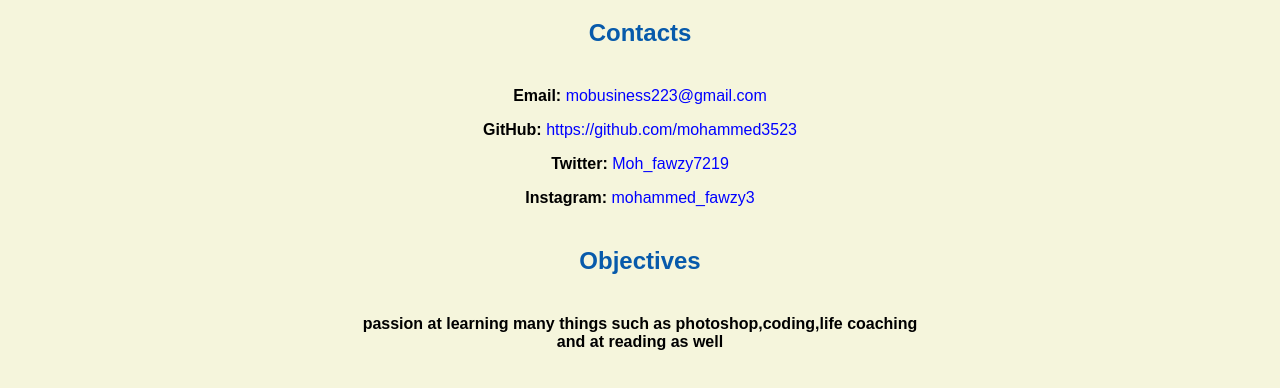
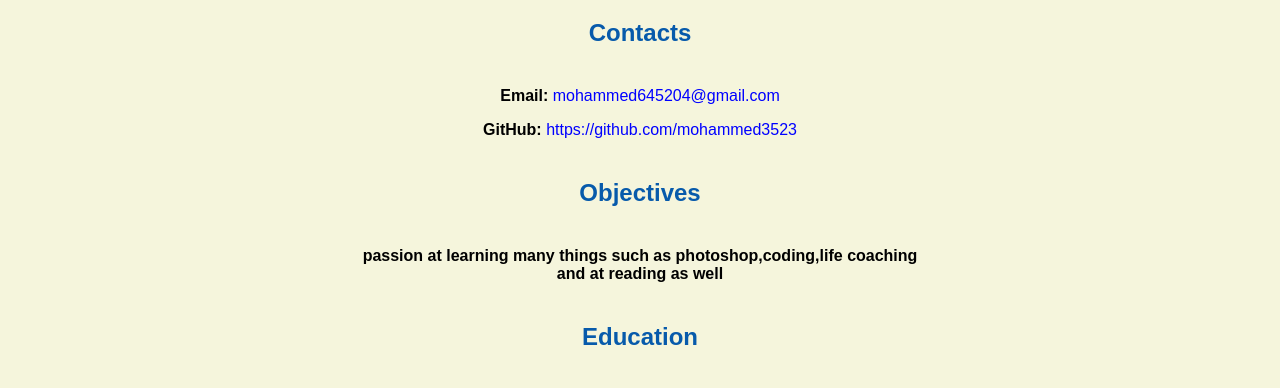
Before and after one commit to mohammed3523/mohammed3523.github.io, a plain HTML site: page resume.html in a window 1280 px wide. Shown: the part 685-1073 px from the top of the page. Drawn offline with Linux system fonts and the light colour scheme.

Commit message:
Update resume.html

```diff
--- a/resume.html
+++ b/resume.html
@@ -22,16 +22,14 @@
       <h1>Mohammed M. Fawzy          </h1>
       <h2>Contacts</h2>
 
-     <p><b>Email:</b> <a href="mailto:mobusiness223@gmail.com
-" target="_blank">mobusiness223@gmail.com
+     <p><b>Email:</b> <a href="mailto:mohammed645204@gmail.com
+" target="_blank">mohammed645204@gmail.com
 </a></p>
     <!-- don't post physical address, personal phone number or other personal information on the web! -->
 
       <p><b>GitHub:</b> <a href="https://github.com/mohammed3523" target="_blank">https://github.com/mohammed3523</a></p>
 
-<p><b>Twitter:</b> <a href="https://twitter.com/Moh_fawzy7219" target="_blank">Moh_fawzy7219</a></p>
 
-      <p><b>Instagram:</b> <a href="https://www.instagram.com/mohammed_fawzy3/" target="_blank">mohammed_fawzy3</a></p>
 
                                              <h2>Objectives</h2>
 
```
